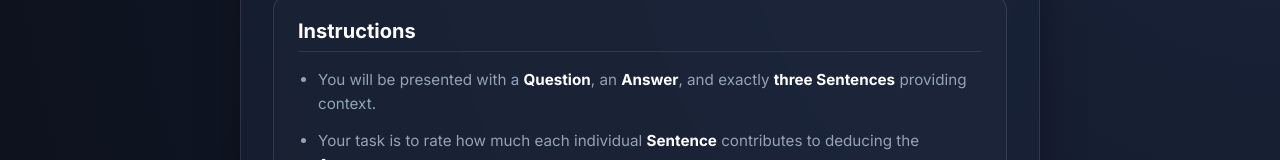
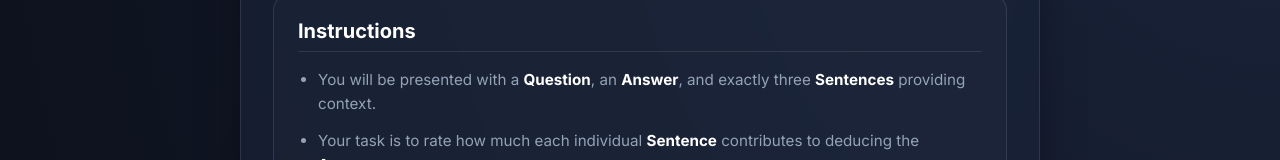
Before and after one commit to dsachar/AttributionSurvey, a React (Vite) app: page / in a window 1280 px wide. Shown: the part 186-346 px from the top of the page. Built offline with nearby package versions, Linux system fonts and the light colour scheme.

Commit message:
Unbold the word 'three' in instructions

```diff
--- a/src/App.jsx
+++ b/src/App.jsx
@@ -85,7 +85,7 @@ function App() {
             <h2>Instructions</h2>
             <ul>
               <li>
-                You will be presented with a <strong>Question</strong>, an <strong>Answer</strong>, and exactly <strong>three Sentences</strong> providing context.
+                You will be presented with a <strong>Question</strong>, an <strong>Answer</strong>, and exactly three <strong>Sentences</strong> providing context.
               </li>
               <li>
                 Your task is to rate how much each individual <strong>Sentence</strong> contributes to deducing the <strong>Answer</strong>.
```
